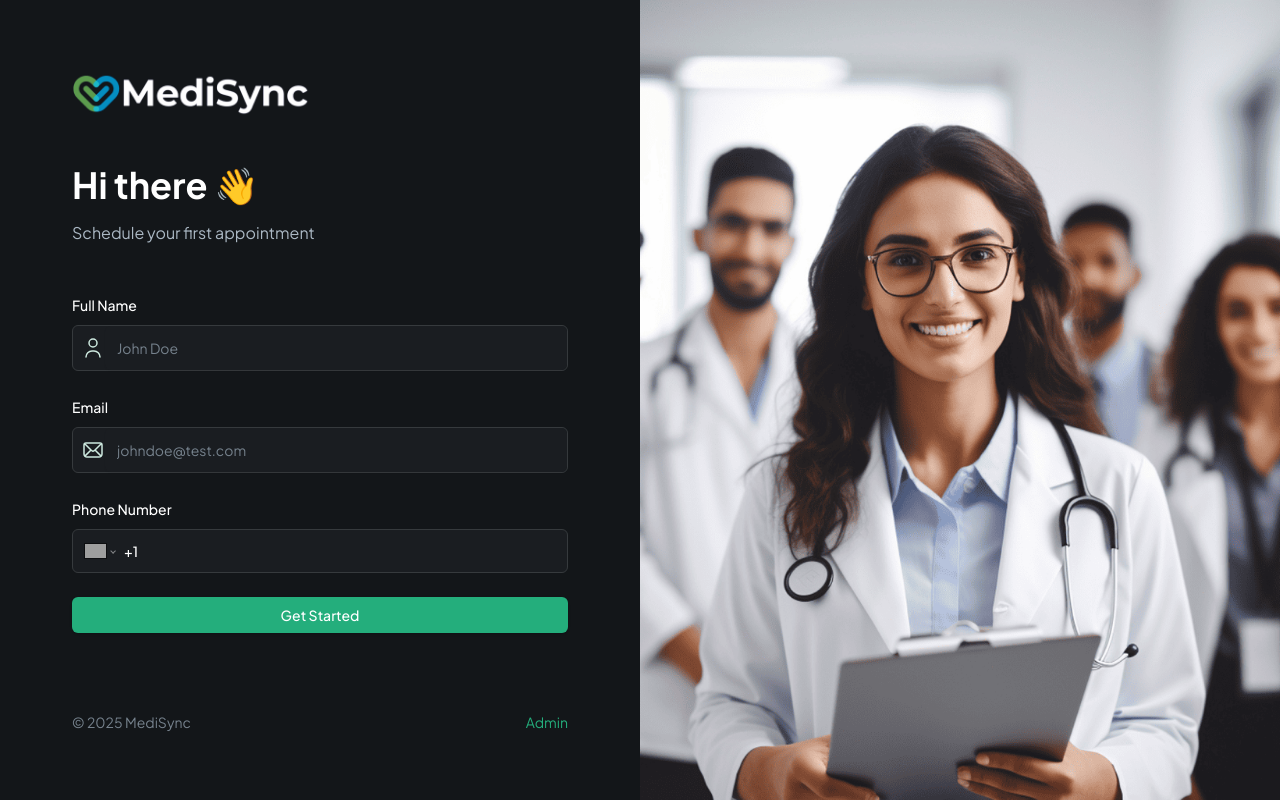
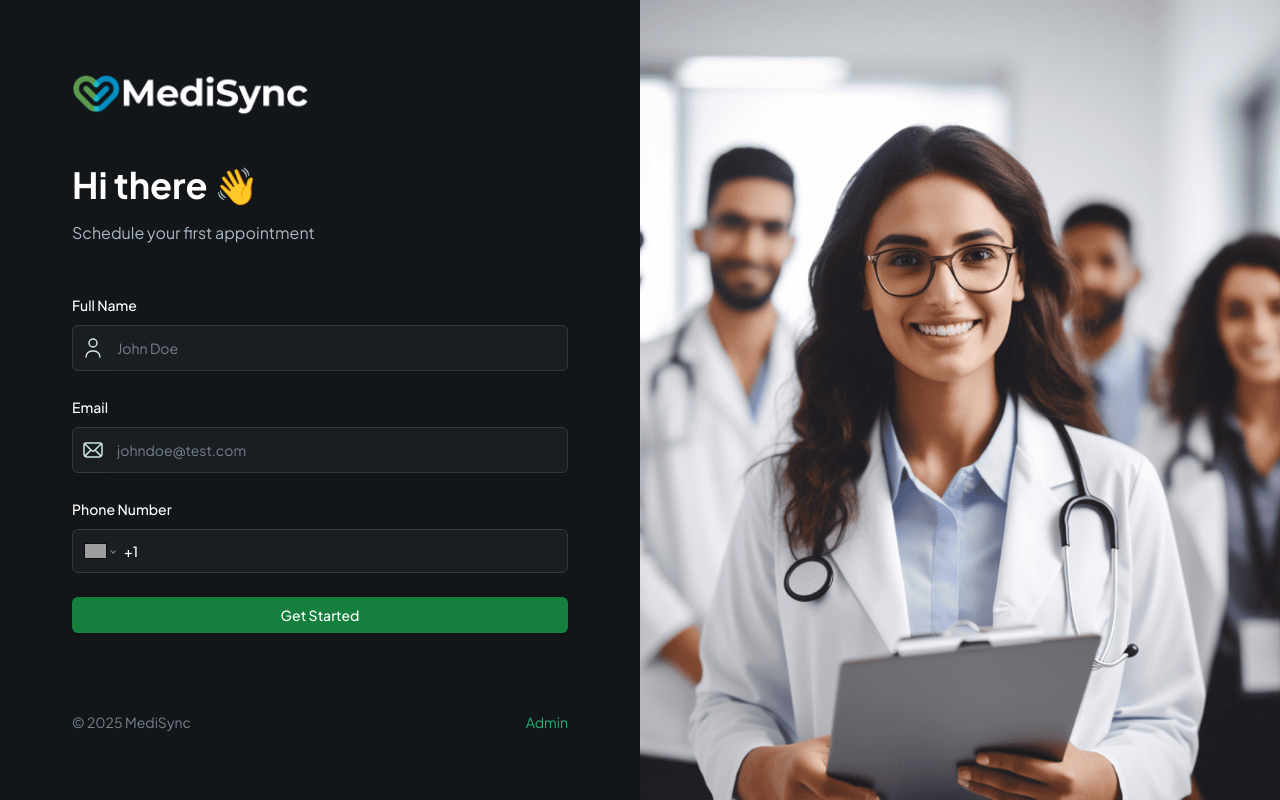
Before and after one commit to vinicius-santos-dev/medisync, a Next.js app: page / in a window 1280 px wide. Built offline with nearby package versions, Linux system fonts and the light colour scheme; no server answers; grey boxes are pictures that could not be loaded.

Commit message:
fix(styles): update primary button color for better visibility and add priority to onboarding image

```diff
--- a/app/globals.css
+++ b/app/globals.css
@@ -183,7 +183,7 @@
 
   /* =====  SHADCN OVERRIDES */
   .shad-primary-btn {
-    @apply bg-green-500 text-white !important;
+    @apply bg-green-700 text-white !important;
   }
 
   .shad-danger-btn {
--- a/app/page.tsx
+++ b/app/page.tsx
@@ -43,6 +43,7 @@ export default async function Home(props: SearchParamProps) {
         width={1000}
         alt="Onboarding Image"
         className="side-img max-w-[50%]"
+        priority={true}
       />
     </div>
   );
```
